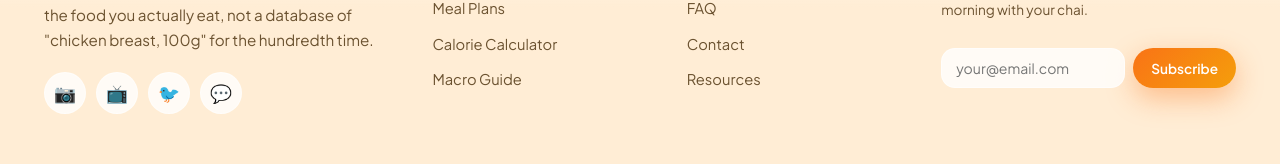
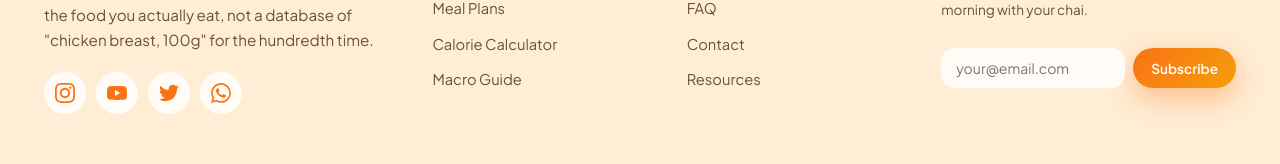
Before and after one commit to Akash-0310/indian-nutrition-tracker, a React (Create React App) app in the folder client/: page / in a window 1280 px wide. Shown: the part 5259-5423 px from the top of the page. Built offline with nearby package versions, Linux system fonts and the light colour scheme.

Commit message:
Use real brand SVG icons for footer social links

```diff
--- a/client/src/components/Footer.css
+++ b/client/src/components/Footer.css
@@ -70,6 +70,10 @@
   font-size: 1.1rem;
   transition: transform 0.25s ease, background 0.25s ease;
 }
+.socials a svg {
+  width: 20px;
+  height: 20px;
+}
 .socials a:hover {
   transform: translateY(-3px) rotate(-6deg);
   background: var(--gradient-btn);
--- a/client/src/components/Footer.js
+++ b/client/src/components/Footer.js
@@ -18,10 +18,26 @@ export default function Footer() {
               not a database of "chicken breast, 100g" for the hundredth time.
             </p>
             <div className="socials">
-              <a href="#instagram" aria-label="Instagram">📷</a>
-              <a href="#youtube" aria-label="YouTube">📺</a>
-              <a href="#twitter" aria-label="Twitter">🐦</a>
-              <a href="#whatsapp" aria-label="WhatsApp community">💬</a>
+              <a href="#instagram" aria-label="Instagram">
+                <svg viewBox="0 0 24 24" fill="currentColor" aria-hidden="true">
+                  <path d="M12 2.163c3.204 0 3.584.012 4.85.07 3.252.148 4.771 1.691 4.919 4.919.058 1.265.069 1.645.069 4.849 0 3.205-.012 3.584-.069 4.849-.149 3.225-1.664 4.771-4.919 4.919-1.266.058-1.644.07-4.85.07-3.204 0-3.584-.012-4.849-.07-3.26-.149-4.771-1.699-4.919-4.92-.058-1.265-.07-1.644-.07-4.849 0-3.204.013-3.583.07-4.849.149-3.227 1.664-4.771 4.919-4.919 1.266-.057 1.645-.069 4.849-.069zm0-2.163c-3.259 0-3.667.014-4.947.072-4.358.2-6.78 2.618-6.98 6.98-.059 1.281-.073 1.689-.073 4.948 0 3.259.014 3.668.072 4.948.2 4.358 2.618 6.78 6.98 6.98 1.281.058 1.689.072 4.948.072 3.259 0 3.668-.014 4.948-.072 4.354-.2 6.782-2.618 6.979-6.98.059-1.28.073-1.689.073-4.948 0-3.259-.014-3.667-.072-4.947-.196-4.354-2.617-6.78-6.979-6.98-1.281-.059-1.69-.073-4.949-.073zm0 5.838c-3.403 0-6.162 2.759-6.162 6.162s2.759 6.163 6.162 6.163 6.162-2.759 6.162-6.163c0-3.403-2.759-6.162-6.162-6.162zm0 10.162c-2.209 0-4-1.79-4-4 0-2.209 1.791-4 4-4s4 1.791 4 4c0 2.21-1.791 4-4 4zm6.406-11.845c-.796 0-1.441.645-1.441 1.44s.645 1.44 1.441 1.44c.795 0 1.439-.645 1.439-1.44s-.644-1.44-1.439-1.44z" />
+                </svg>
+              </a>
+              <a href="#youtube" aria-label="YouTube">
+                <svg viewBox="0 0 24 24" fill="currentColor" aria-hidden="true">
+                  <path d="M23.498 6.186a3.016 3.016 0 0 0-2.122-2.136C19.505 3.545 12 3.545 12 3.545s-7.505 0-9.377.505A3.017 3.017 0 0 0 .502 6.186C0 8.07 0 12 0 12s0 3.93.502 5.814a3.016 3.016 0 0 0 2.122 2.136c1.871.505 9.376.505 9.376.505s7.505 0 9.377-.505a3.015 3.015 0 0 0 2.122-2.136C24 15.93 24 12 24 12s0-3.93-.502-5.814zM9.545 15.568V8.432L15.818 12l-6.273 3.568z" />
+                </svg>
+              </a>
+              <a href="#twitter" aria-label="Twitter">
+                <svg viewBox="0 0 24 24" fill="currentColor" aria-hidden="true">
+                  <path d="M23.953 4.57a10 10 0 01-2.825.775 4.958 4.958 0 002.163-2.723c-.951.555-2.005.959-3.127 1.184a4.92 4.92 0 00-8.384 4.482C7.69 8.095 4.067 6.13 1.64 3.162a4.822 4.822 0 00-.666 2.475c0 1.71.87 3.213 2.188 4.096a4.904 4.904 0 01-2.228-.616v.06a4.923 4.923 0 003.946 4.827 4.996 4.996 0 01-2.212.085 4.936 4.936 0 004.604 3.417 9.867 9.867 0 01-6.102 2.105c-.39 0-.779-.023-1.17-.067a13.995 13.995 0 007.557 2.209c9.053 0 13.998-7.496 13.998-13.985 0-.21 0-.42-.015-.63A9.935 9.935 0 0024 4.59z" />
+                </svg>
+              </a>
+              <a href="#whatsapp" aria-label="WhatsApp community">
+                <svg viewBox="0 0 24 24" fill="currentColor" aria-hidden="true">
+                  <path d="M.057 24l1.687-6.163a11.867 11.867 0 01-1.587-5.946C.16 5.335 5.495 0 12.05 0a11.817 11.817 0 018.413 3.488 11.824 11.824 0 013.48 8.414c-.003 6.557-5.338 11.892-11.893 11.892a11.9 11.9 0 01-5.688-1.448L.057 24zm6.597-3.807c1.676.995 3.276 1.591 5.392 1.592 5.448 0 9.886-4.434 9.889-9.885.002-5.462-4.415-9.89-9.881-9.892-5.452 0-9.887 4.434-9.889 9.884-.001 2.225.651 3.891 1.746 5.634l-.999 3.648 3.742-.981zm11.387-5.464c-.074-.124-.272-.198-.57-.347-.297-.149-1.758-.868-2.031-.967-.272-.099-.47-.149-.669.149-.198.297-.768.967-.941 1.165-.173.198-.347.223-.644.074-.297-.149-1.255-.462-2.39-1.475-.883-.788-1.48-1.761-1.653-2.059-.173-.297-.018-.458.13-.606.134-.133.297-.347.446-.521.151-.172.2-.296.3-.495.099-.198.05-.372-.025-.521-.075-.148-.669-1.611-.916-2.206-.242-.579-.487-.501-.669-.51l-.57-.01c-.198 0-.52.074-.792.372s-1.04 1.016-1.04 2.479 1.065 2.876 1.213 3.074c.149.198 2.095 3.2 5.076 4.487.709.306 1.263.489 1.694.626.712.226 1.36.194 1.872.118.571-.085 1.758-.719 2.006-1.413.248-.694.248-1.289.173-1.413z" />
+                </svg>
+              </a>
             </div>
           </div>
 
```
